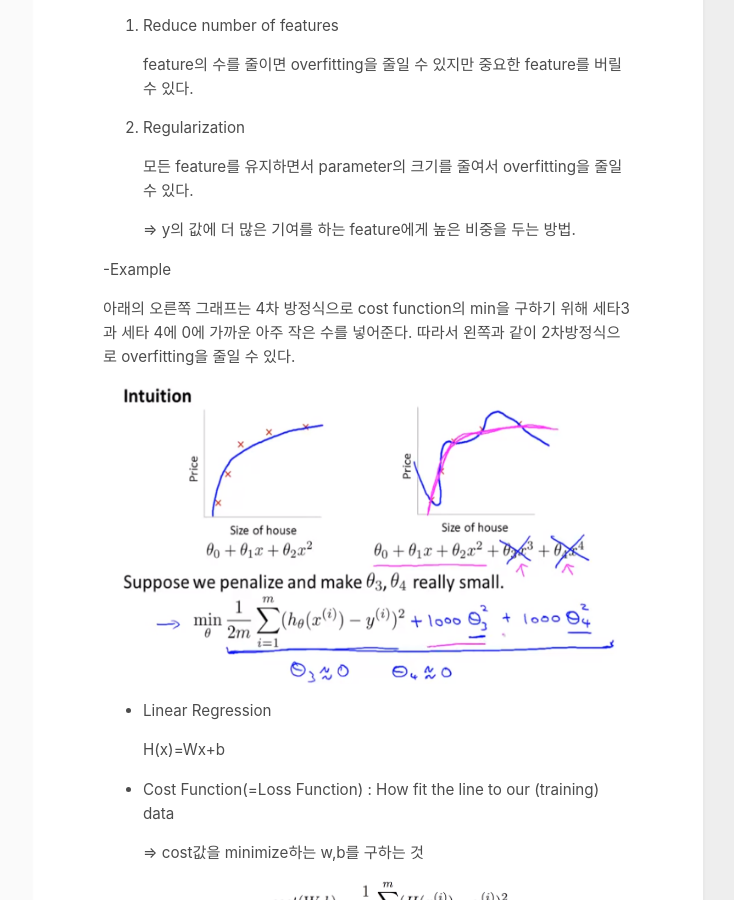
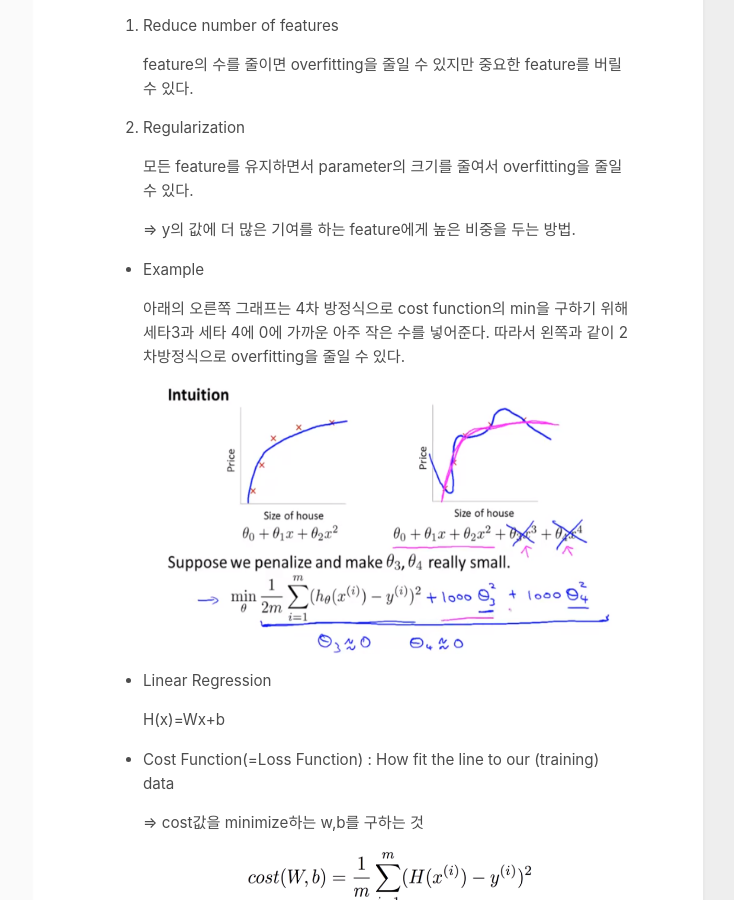
Before and after one commit to YeinHeo/yeinheo.github.io, a Jekyll site: the page built from _posts/2020-10-09-[ML]Overfitting.md, in a window 1280 px wide and 900 px high, scrolled down 1653 px. Shown: the whole window, without its empty margins (417-1151 px from the left). Built offline with Jekyll 4.4.1, drawn with Linux system fonts in a browser that asks for light colours.

Commit message:
Update 2020-10-09-[ML]Overfitting.md

```diff
--- a/_posts/2020-10-09-[ML]Overfitting.md
+++ b/_posts/2020-10-09-[ML]Overfitting.md
@@ -53,13 +53,13 @@ bias와 variance는 reducible error로 줄일 수 있는 에러이다.
     => y의 값에 더 많은 기여를 하는 feature에게 높은 비중을 두는 방법.
 
 
--Example
+- Example
 
    아래의 오른쪽 그래프는 4차 방정식으로 cost function의 min을 구하기 위해 세타3과 세타 4에 0에 가까운 아주 작은 수를 넣어준다.
    따라서 왼쪽과 같이 2차방정식으로 overfitting을 줄일 수 있다.
 
 
-   ![Untitled%202.png](/assets/img/20-10-09/Regularization/Untitled%202.png){: width="500" height="300"}
+   ![Untitled%202.png](/assets/img/20-10-09/Regularization/Untitled%202.png){: width="450" height="270"}
 
 
 
@@ -71,7 +71,7 @@ bias와 variance는 reducible error로 줄일 수 있는 에러이다.
 
     ⇒ cost값을 minimize하는 w,b를 구하는 것
 
-    ![Untitled%203.png](/assets/img/20-10-09/Regularization/Untitled%203.png){: width="250" height="50"}
+    ![Untitled%203.png](/assets/img/20-10-09/Regularization/Untitled%203.png){: width="300" height="60"}
 
 
 
```
